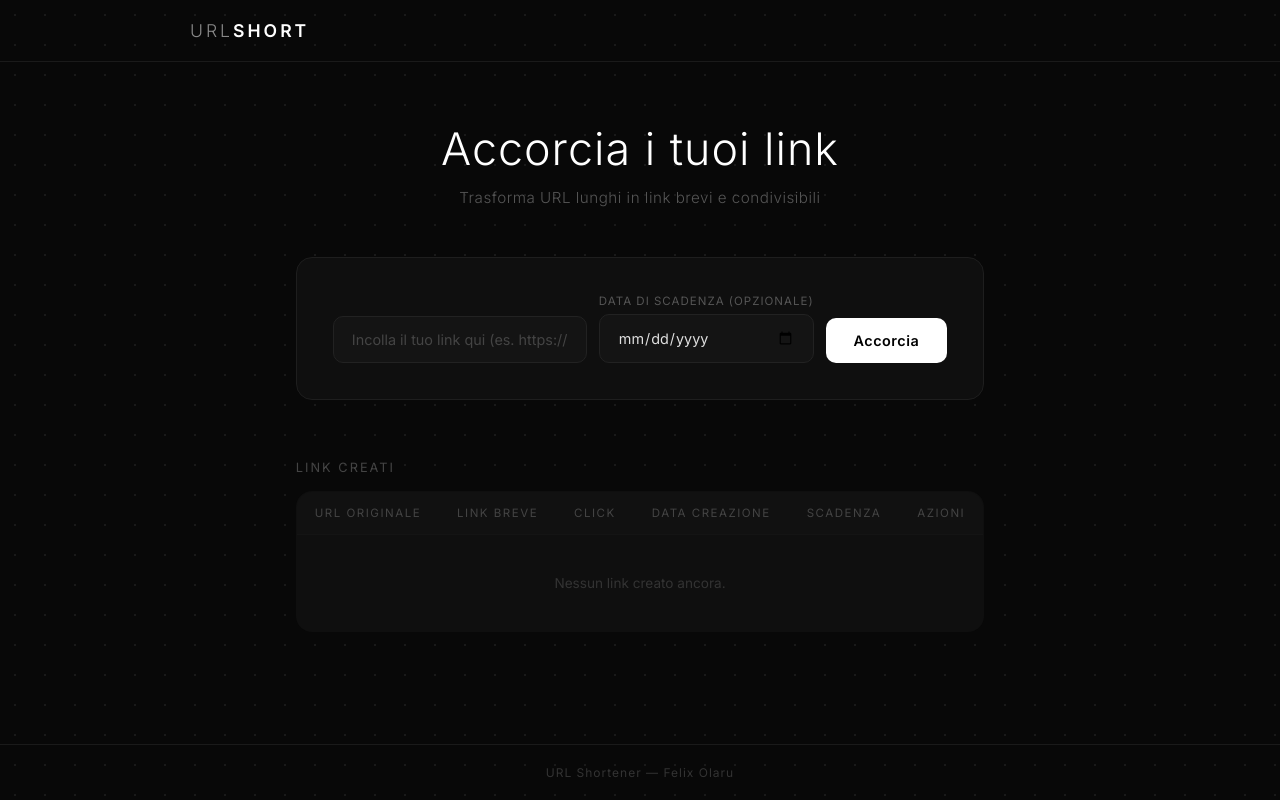
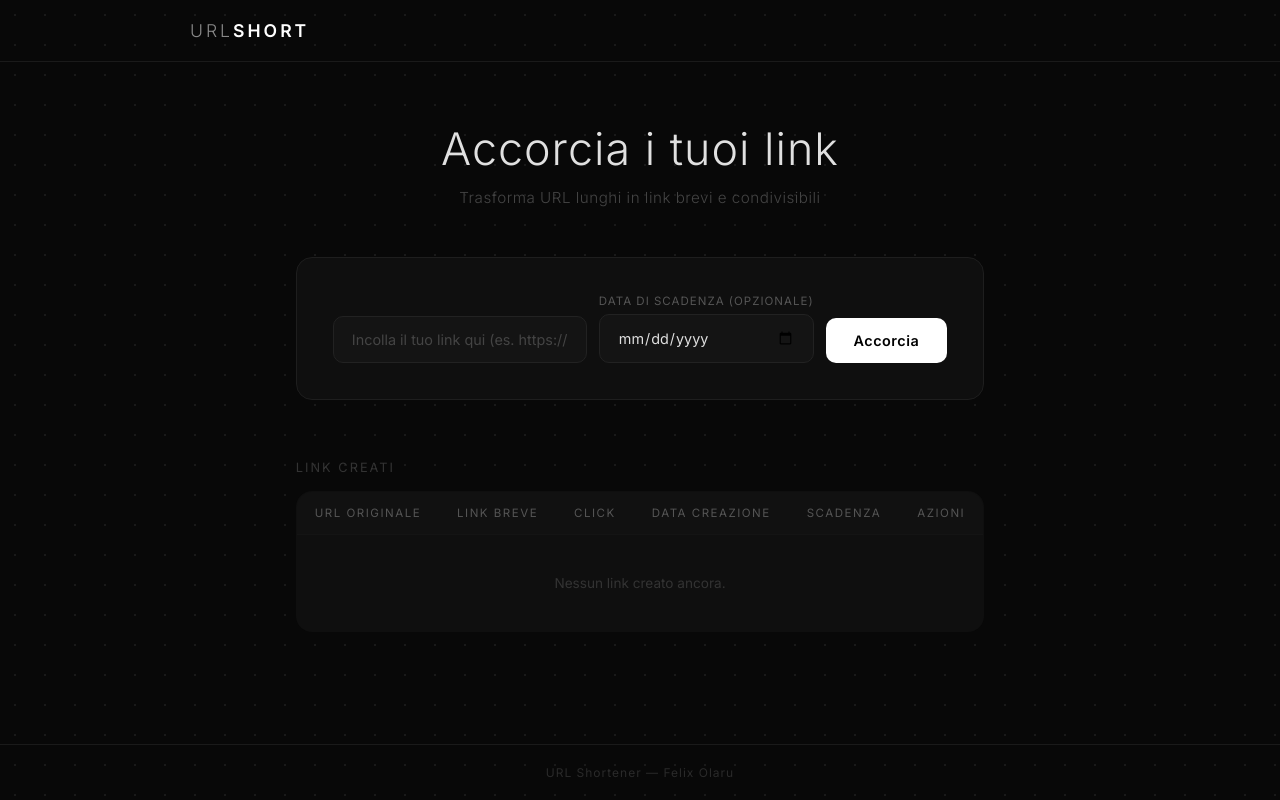
Before and after one commit to felixolaru08/url-shortener-, a Flask app: page / in a window 1280 px wide. Run offline with Flask 3, Linux system fonts and the light colour scheme; data that the repository does not hold is empty.

```diff
--- a/static/style.css
+++ b/static/style.css
@@ -6,7 +6,7 @@
 
 body {
     background-color: #080808;
-    color: #d4d4d4;
+    color: #999;
     font-family: 'Inter', sans-serif;
     min-height: 100vh;
     display: flex;
@@ -67,14 +67,14 @@ header {
 h1 {
     font-size: 2.8rem;
     font-weight: 300;
-    color: #ffffff;
+    color: #e0e0e0;
     letter-spacing: 1px;
     margin-bottom: 12px;
 }
 
 .subtitle {
     font-size: 0.95rem;
-    color: #555;
+    color: #444;
     font-weight: 300;
     letter-spacing: 0.5px;
 }
@@ -209,7 +209,7 @@ button:active {
 /* TABLE */
 .table-section h2 {
     font-size: 0.8rem;
-    color: #444;
+    color: #333;
     text-transform: uppercase;
     letter-spacing: 2px;
     margin-bottom: 16px;
@@ -230,7 +230,7 @@ th {
     padding: 14px 18px;
     text-align: left;
     font-size: 0.72rem;
-    color: #444;
+    color: #555;
     letter-spacing: 1.5px;
     text-transform: uppercase;
     font-weight: 400;
@@ -240,7 +240,7 @@ td {
     padding: 16px 18px;
     border-top: 1px solid #141414;
     font-size: 0.88rem;
-    color: #aaa;
+    color: #777;
     word-break: break-all;
 }
 
@@ -271,7 +271,7 @@ footer {
     padding: 20px 40px;
     text-align: center;
     font-size: 0.75rem;
-    color: #333;
+    color: #2a2a2a;
     letter-spacing: 1px;
 }
 
```
